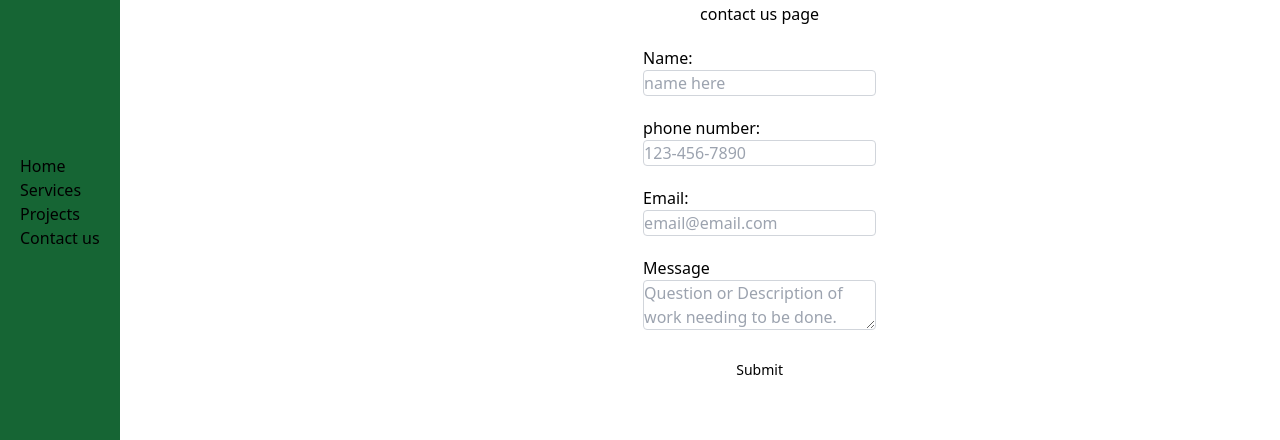
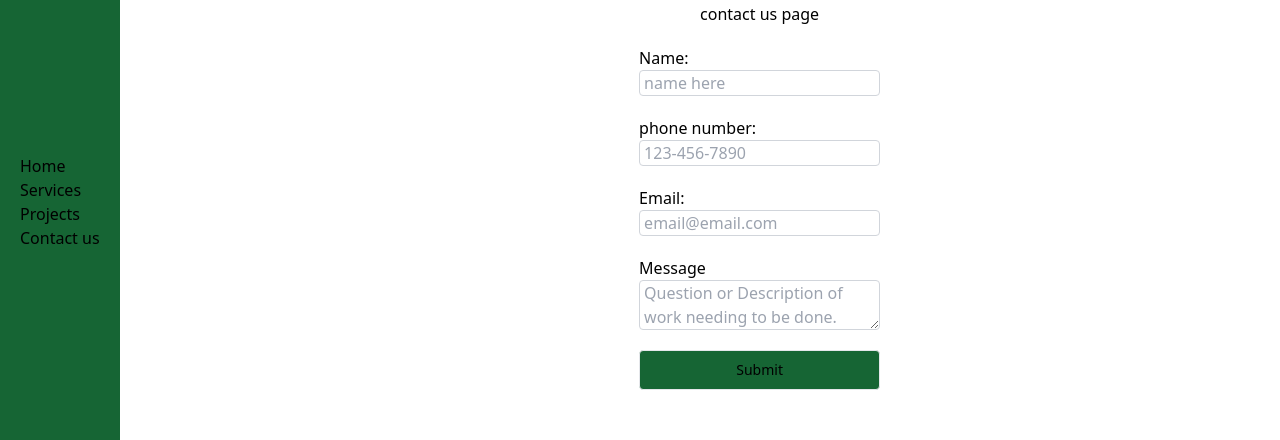
Before and after one commit to ramirez-trees/ramirez-tree-service, a Next.js app: page /contact_us in a window 1280 px wide. Shown: the part 198-638 px from the top of the page. Built offline with nearby package versions, Linux system fonts and the light colour scheme.

Commit message:
button styling

```diff
--- a/src/components/Contact-Us-Form.tsx
+++ b/src/components/Contact-Us-Form.tsx
@@ -36,7 +36,7 @@ export default function ContactUsForm() {
         <input
           placeholder="name here"
           name="name"
-          className="rounded border border-gray-300"
+          className="rounded border border-gray-300 px-1"
           onChange={handleChange}
         />
       </div>
@@ -45,7 +45,7 @@ export default function ContactUsForm() {
         <input
           placeholder="123-456-7890"
           name="phoneNumber"
-          className="rounded border border-gray-300"
+          className="rounded border border-gray-300 px-1"
           onChange={handleChange}
         />
       </div>
@@ -54,7 +54,7 @@ export default function ContactUsForm() {
         <input
           placeholder="email@email.com"
           name="email"
-          className="rounded border border-gray-300"
+          className="rounded border border-gray-300 px-1"
           onChange={handleChange}
         />
       </div>
@@ -63,11 +63,13 @@ export default function ContactUsForm() {
         <textarea
           placeholder="Question or Description of work needing to be done."
           name="message"
-          className="rounded border border-gray-300"
+          className="rounded border border-gray-300 px-1"
           onChange={handleChange}
         />
       </div>
-      <Button type="submit">Submit</Button>
+      <Button type="submit" className="rounded border bg-green-800">
+        Submit
+      </Button>
     </form>
   );
 }
```
